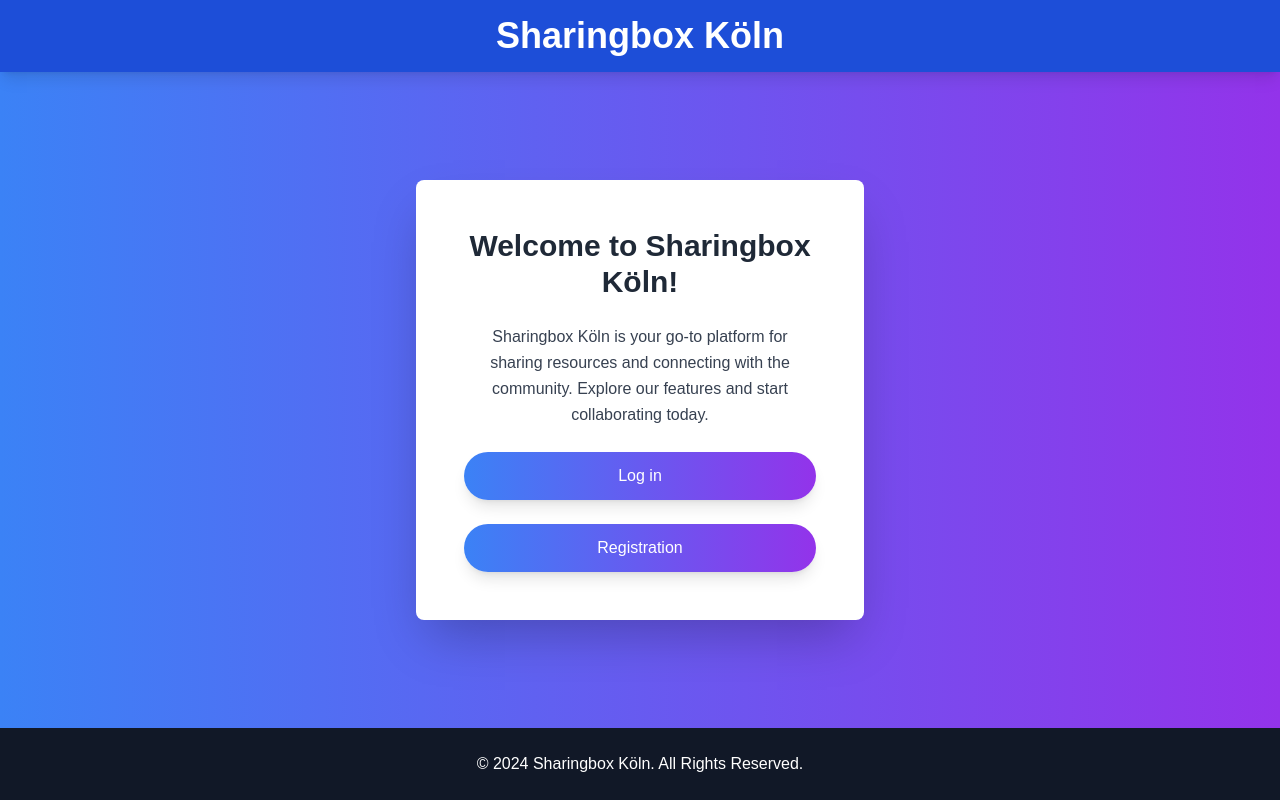
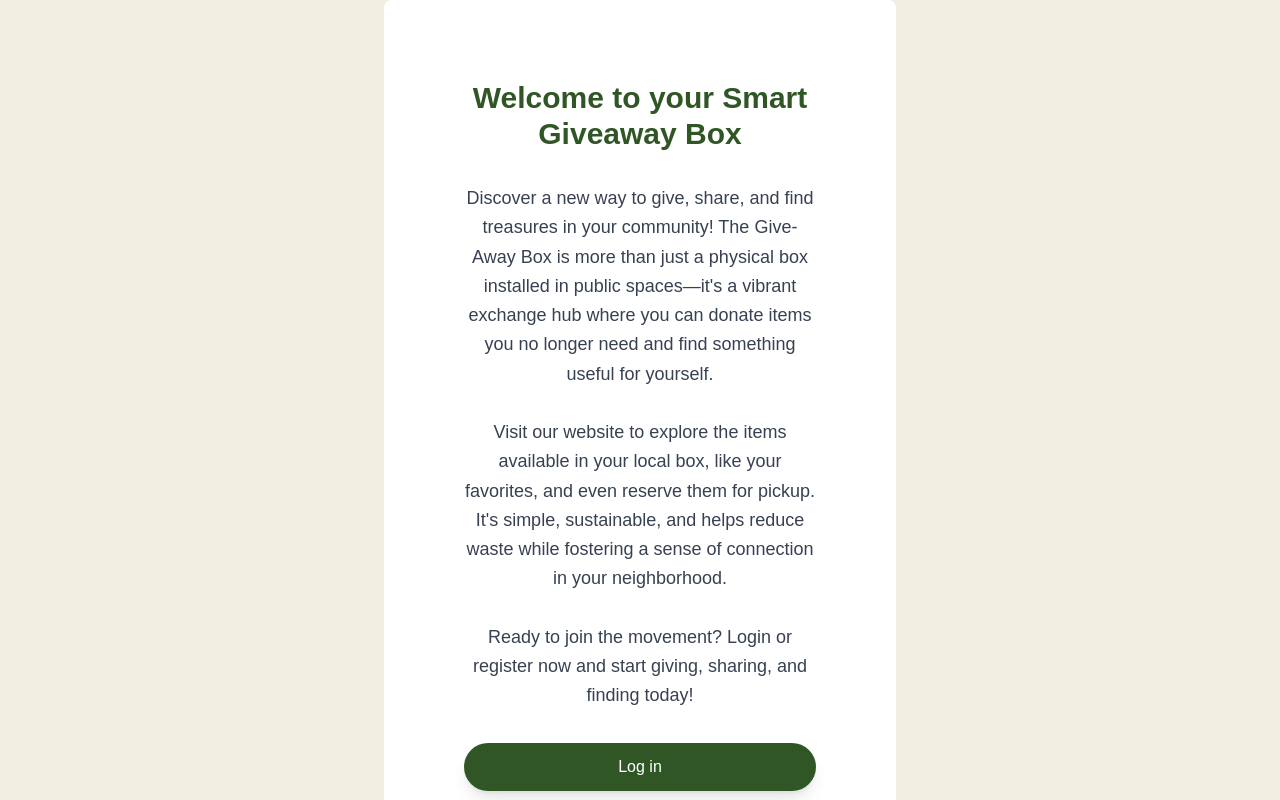
Before and after one commit to CathSara/SDIL-Project, a Next.js app in the folder website-sharingbox/: page / in a window 1280 px wide. Shown: the top 800 px of the page. Built offline with nearby package versions, Linux system fonts and the light colour scheme.

Commit message:
further adjustments design (registration, login, Landing Page)

```diff
--- a/website-sharingbox/app/login/page.tsx
+++ b/website-sharingbox/app/login/page.tsx
@@ -94,7 +94,7 @@ const LoginPage: React.FC = () => {
                         </div>
                         <button
                             type="submit"
-                            className="w-full bg-blue-500 text-white py-3 px-6 rounded-lg text-lg hover:bg-blue-600 focus:outline-none focus:ring-2 focus:ring-blue-400"
+                            className="w-full bg-dark-green text-white py-3 px-6 rounded-lg text-lg hover:bg-dark-green-hover focus:outline-none focus:ring-2 focus:ring-blue-400"
                         >
                             Sign In
                         </button>
--- a/website-sharingbox/app/page.tsx
+++ b/website-sharingbox/app/page.tsx
@@ -2,30 +2,33 @@ import Link from "next/link";
 
 export default function Home() {
   return (
-    <div className="min-h-screen bg-gradient-to-r from-blue-500 to-purple-600 flex flex-col items-center justify-center">
+    <div className="min-h-screen bg-mint-green flex flex-col items-center justify-center">
       {/* Header Section */}
-      <header className="w-full bg-blue-700 text-white shadow-lg">
+      {/*  <header className="w-full bg-mint-green text-dark-green shadow-lg">
         <div className="container mx-auto px-6 py-4">
-          <h1 className="text-4xl font-extrabold text-center">Sharingbox Köln</h1>
+        <h1 className="text-4xl font-extrabold text-center">Your Smart Giveaway Box</h1>
         </div>
-      </header>
+      </header>*/}
 
       {/* Main Content */}
       <main className="flex-grow flex items-center justify-center">
-        <div className="bg-white shadow-2xl rounded-lg p-12 transform transition duration-500 hover:scale-105 max-w-md w-full text-center">
-          <h2 className="text-gray-800 font-bold text-3xl mb-6">Welcome to Sharingbox Köln!</h2>
-          <p className="text-gray-700 leading-relaxed mb-6">
-            Sharingbox Köln is your go-to platform for sharing resources and connecting with the community.
-            Explore our features and start collaborating today.
+        <div className="bg-white shadow-2x1 rounded-lg p-20 transform transition duration-500 hover:scale-105 max-w-lg w-full text-center">
+          <h2 className="text-dark-green font-bold text-3xl mb-8">Welcome to your Smart Giveaway Box</h2>
+          <p className="text-gray-700 leading-relaxed mb-8 text-lg">
+            Discover a new way to give, share, and find treasures in your community! The Give-Away Box is more than just a physical box installed in public spaces—it's a vibrant exchange hub where you can donate items you no longer need and find something useful for yourself.
+            <br /><br />
+            Visit our website to explore the items available in your local box, like your favorites, and even reserve them for pickup. It's simple, sustainable, and helps reduce waste while fostering a sense of connection in your neighborhood.
+            <br /><br />
+            Ready to join the movement? Login or register now and start giving, sharing, and finding today!
           </p>
           <div className="mt-6 flex flex-col space-y-6">
             <Link href="/login">
-              <button className="bg-gradient-to-r from-blue-500 to-purple-600 text-white px-6 py-3 rounded-full shadow-lg hover:shadow-2xl transform transition duration-300 hover:scale-105 w-full">
+              <button className="bg-gradient-to-r bg-dark-green text-white px-6 py-3 rounded-full shadow-lg hover:shadow-2xl  hover:bg-dark-green-hover transform transition duration-300 hover:scale-105 w-full">
                 Log in
               </button>
             </Link>
             <Link href="/registration">
-              <button className="bg-gradient-to-r from-blue-500 to-purple-600 text-white px-6 py-3 rounded-full shadow-lg hover:shadow-2xl transform transition duration-300 hover:scale-105 w-full">
+              <button className="bg-gradient-to-r bg-dark-green text-white px-6 py-3 rounded-full shadow-lg hover:shadow-2xl  hover:bg-dark-green-hover transform transition duration-300 hover:scale-105 w-full">
                 Registration
               </button>
             </Link>
@@ -36,7 +39,7 @@ export default function Home() {
       {/* Footer */}
       <footer className="w-full bg-gray-900 text-white py-6">
         <div className="container mx-auto text-center">
-          <p>&copy; 2024 Sharingbox Köln. All Rights Reserved.</p>
+          <p>&copy; 2024 Your Smart Giveaway Box. All Rights Reserved.</p>
         </div>
       </footer>
     </div>
--- a/website-sharingbox/app/registration/page.tsx
+++ b/website-sharingbox/app/registration/page.tsx
@@ -98,11 +98,11 @@ const RegistrationPage: React.FC = () => {
     };
 
     return (
-        <div className="min-h-screen bg-gradient-to-r from-blue-500 to-purple-600 flex flex-col items-center justify-center">
+        <div className="min-h-screen bg-mint-green flex flex-col items-center justify-center">
             {/* Header Section */}
-            <header className="w-full bg-blue-600 text-white shadow-lg">
+            <header className="w-full bg-mint-green text-dark-green shadow-lg">
                 <div className="container mx-auto px-10 py-16">
-                    <h1 className="text-5xl font-extrabold text-center">Sharing Box Köln!</h1>
+                    <h1 className="text-5xl font-extrabold text-center">Your Smart Giveaway Box</h1>
                 </div>
             </header>
 
@@ -121,7 +121,7 @@ const RegistrationPage: React.FC = () => {
                                         type="text"
                                         id="token"
                                         name="token"
-                                        className="w-full px-6 py-3 border rounded-lg text-lg focus:outline-none focus:ring-2 focus:ring-blue-400"
+                                        className="w-full px-6 py-3 border rounded-lg text-lg focus:outline-none focus:ring-2 focus:ring-dark-green"
                                         placeholder="Enter the code"
                                         value={token}
                                         onChange={(e) => setToken(e.target.value)}
@@ -131,7 +131,7 @@ const RegistrationPage: React.FC = () => {
                                 {error && <p className="text-red-500 text-lg mb-4">{error}</p>}
                                 <button
                                     type="submit"
-                                    className="w-full bg-blue-500 text-white py-3 px-6 rounded-lg text-lg hover:bg-blue-600 focus:outline-none focus:ring-2 focus:ring-blue-400"
+                                    className="w-full bg-dark-green text-white py-3 px-6 rounded-lg text-lg hover:bg-dark-green-hover focus:outline-none focus:ring-2 focus:ring-dark-green"
                                 >
                                     Confirm
                                 </button>
@@ -149,7 +149,7 @@ const RegistrationPage: React.FC = () => {
                                         type="text"
                                         id="firstname"
                                         name="firstname"
-                                        className="w-full px-6 py-3 border rounded-lg text-lg focus:outline-none focus:ring-2 focus:ring-blue-400"
+                                        className="w-full px-6 py-3 border rounded-lg text-lg focus:outline-none focus:ring-2 focus:ring-dark-green"
                                         placeholder="Enter your firstname"
                                         value={firstName}
                                         onChange={(e) => setFirstName(e.target.value)}
@@ -165,7 +165,7 @@ const RegistrationPage: React.FC = () => {
                                         type="text"
                                         id="lastname"
                                         name="lastname"
-                                        className="w-full px-6 py-3 border rounded-lg text-lg focus:outline-none focus:ring-2 focus:ring-blue-400"
+                                        className="w-full px-6 py-3 border rounded-lg text-lg focus:outline-none focus:ring-2 focus:ring-dark-green"
                                         placeholder="Enter your lastname"
                                         value={lastName}
                                         onChange={(e) => setLastName(e.target.value)}
@@ -181,7 +181,7 @@ const RegistrationPage: React.FC = () => {
                                         type="tel"
                                         id="phone_number"
                                         name="phone_number"
-                                        className="w-full px-6 py-3 border rounded-lg text-lg focus:outline-none focus:ring-2 focus:ring-blue-400"
+                                        className="w-full px-6 py-3 border rounded-lg text-lg focus:outline-none focus:ring-2 focus:ring-dark-green"
                                         placeholder="Enter your phone number"
                                         value={phoneNumber}
                                         onChange={(e) => setPhoneNumber(e.target.value)}
@@ -197,7 +197,7 @@ const RegistrationPage: React.FC = () => {
                                         type="password"
                                         id="password"
                                         name="password"
-                                        className="w-full px-6 py-3 border rounded-lg text-lg focus:outline-none focus:ring-2 focus:ring-blue-400"
+                                        className="w-full px-6 py-3 border rounded-lg text-lg focus:outline-none focus:ring-2 focus:ring-dark-green"
                                         placeholder="Enter your password"
                                         value={password}
                                         onChange={(e) => setPassword(e.target.value)}
@@ -213,7 +213,7 @@ const RegistrationPage: React.FC = () => {
                                         type="password"
                                         id="repeatPassword"
                                         name="repeatPassword"
-                                        className="w-full px-6 py-3 border rounded-lg text-lg focus:outline-none focus:ring-2 focus:ring-blue-400"
+                                        className="w-full px-6 py-3 border rounded-lg text-lg focus:outline-none focus:ring-2 focus:ring-dark-green"
                                         placeholder="Repeat your password"
                                         value={repeatPassword}
                                         onChange={(e) => setRepeatPassword(e.target.value)}
@@ -225,7 +225,7 @@ const RegistrationPage: React.FC = () => {
 
                                 <button
                                     type="submit"
-                                    className="w-full bg-blue-500 text-white py-3 px-6 rounded-lg text-lg hover:bg-blue-600 focus:outline-none focus:ring-2 focus:ring-blue-400"
+                                    className="w-full bg-dark-green text-white py-3 px-6 rounded-lg text-lg hover:bg-dark-green-hover focus:outline-none focus:ring-2 focus:ring-dark-green"
                                 >
                                     Register
                                 </button>
--- a/website-sharingbox/tailwind.config.ts
+++ b/website-sharingbox/tailwind.config.ts
@@ -14,7 +14,8 @@ export default {
         'beige-green': '#a1b0a4',
         'mint-green': '#f1efe1',
         'dark-green': '#305626',
-        'lighter-green': '#c4cbba',
+        'lighter-green': '#c3cab9', //#c4cbba
+        'dark-green-hover': '#223d1b',
       },
     },
   },
```
